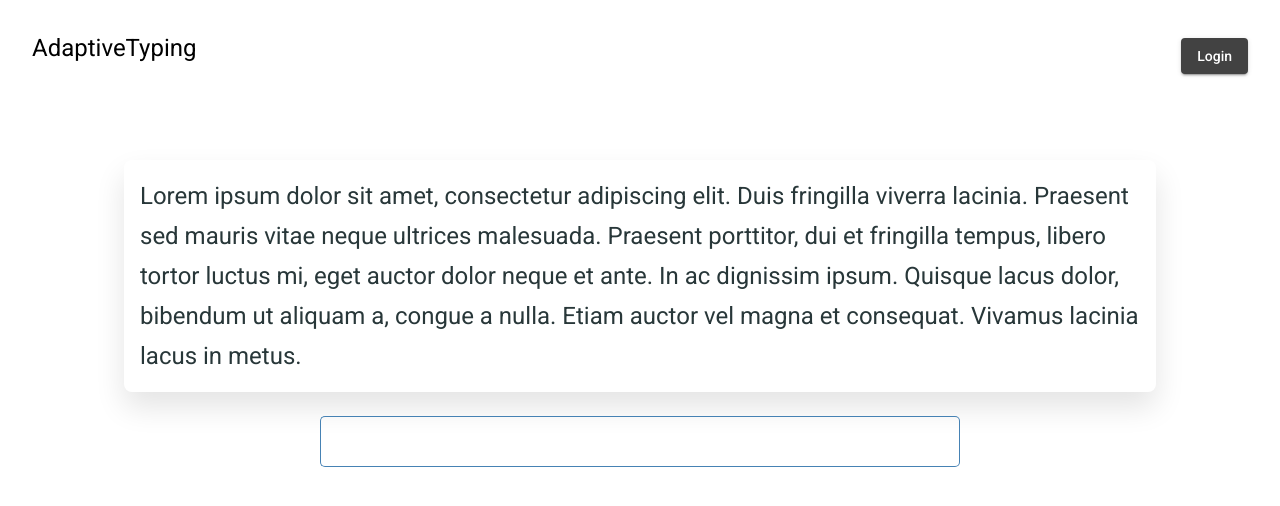
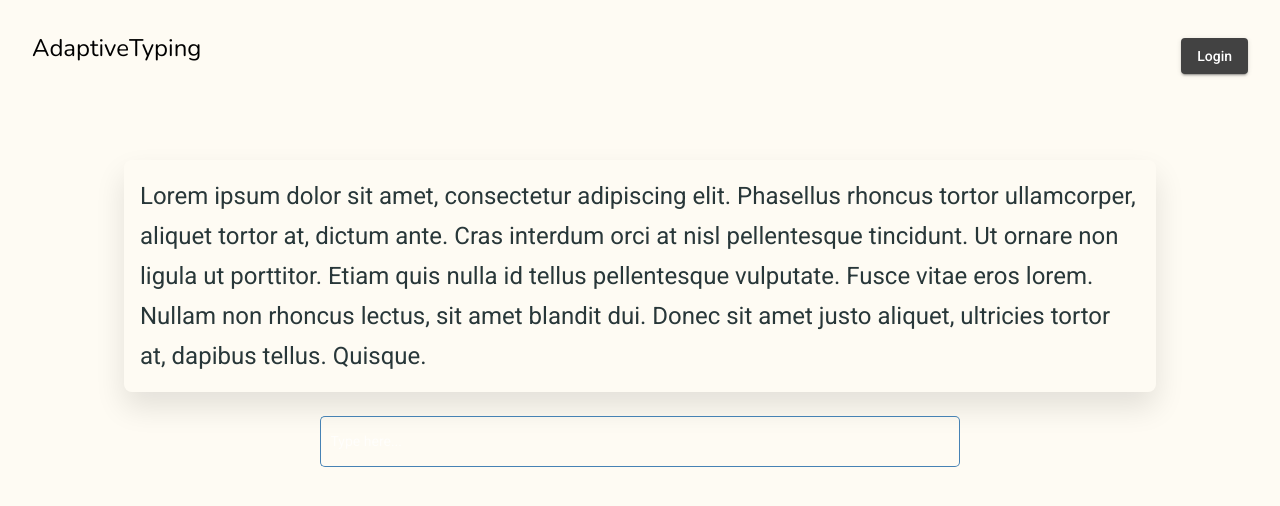
Before and after one commit to Franzeu/AdaptiveTyping, an Angular app in the folder front-end/: page / in a window 1280 px wide. Shown: the top 506 px of the page. Built offline with nearby package versions, Linux system fonts and the light colour scheme.

Commit message:
Modified CSS for header, typing text-box, and display-textbox

```diff
--- a/front-end/src/app/components/display-textbox/display-textbox.component.css
+++ b/front-end/src/app/components/display-textbox/display-textbox.component.css
@@ -14,6 +14,7 @@
     background-color: FFFFFF;
     word-wrap: break-word;
     overflow: hidden;
+    font-family: 'Roboto', "Helvetica Neue", sans-serif;
 
 
 }
--- a/front-end/src/app/components/display-textbox/display-textbox.component.ts
+++ b/front-end/src/app/components/display-textbox/display-textbox.component.ts
@@ -6,11 +6,11 @@
   styleUrls: ['./display-textbox.component.css']
 })
 export class DisplayTextboxComponent implements OnInit {
-  randomWords:string = "Lorem ipsum dolor sit amet, consectetur adipiscing elit. Duis fringilla viverra lacinia. Praesent sed mauris vitae neque ultrices malesuada. Praesent porttitor, dui et fringilla tempus, libero tortor luctus mi, eget auctor dolor neque et ante. In ac dignissim ipsum. Quisque lacus dolor, bibendum ut aliquam a, congue a nulla. Etiam auctor vel magna et consequat. Vivamus lacinia lacus in metus."
-  // the be of and a to in he have it that for they i with as not on you do but from or which one would all will there say who make when can more if
-  constructor() { }
+  randomWords:string = "Lorem ipsum dolor sit amet, consectetur adipiscing elit. Phasellus rhoncus tortor ullamcorper, aliquet tortor at, dictum ante. Cras interdum orci at nisl pellentesque tincidunt. Ut ornare non ligula ut porttitor. Etiam quis nulla id tellus pellentesque vulputate. Fusce vitae eros lorem. Nullam non rhoncus lectus, sit amet blandit dui. Donec sit amet justo aliquet, ultricies tortor at, dapibus tellus. Quisque."
+  constructor( ) { }
 
   ngOnInit(): void {
+
   }
 
 }
--- a/front-end/src/app/components/header/header.component.css
+++ b/front-end/src/app/components/header/header.component.css
@@ -1,3 +1,7 @@
+h1 {
+    font-family: 'Nunito', sans-serif;
+}
+
 header{
     display: flex;
     justify-content: space-between;
@@ -6,4 +10,6 @@
     margin-top: 2rem;
     margin-left: 2rem;
     margin-right: 2rem;
+
+
 }
--- a/front-end/src/app/components/header/header.component.html
+++ b/front-end/src/app/components/header/header.component.html
@@ -1,4 +1,6 @@
 <header>
-    <h1>{{ title }}</h1>
+    <div class="title">
+        <h1>{{ title }}</h1>
+    </div>
     <app-login-button></app-login-button>
 </header>
--- a/front-end/src/app/components/typing-textbox/typing-textbox.component.css
+++ b/front-end/src/app/components/typing-textbox/typing-textbox.component.css
@@ -1,6 +1,6 @@
 .container {
     text-align: center;
-
+    font-family: 'Roboto', "Helvetica Neue", sans-serif;
 }
 
 input {
--- a/front-end/src/app/words.service.ts
+++ b/front-end/src/app/words.service.ts
@@ -7,11 +7,10 @@
 })
 export class WordsService {
 
-  private _url: string = "http://localhost:4000/api/test"
-
   constructor(private http: HttpClient) { }
 
   getWords() {
-    return this.http.get(this._url);
+    const url = 'http://localhost:4000/api/test';
+    return this.http.get<any>(url);
   }
 }
--- a/front-end/src/index.html
+++ b/front-end/src/index.html
@@ -9,9 +9,10 @@
   <link rel="icon" type="image/png" sizes="32x32" href="assets/logo/favicon-32x32.png">
   <link rel="icon" type="image/png" sizes="16x16" href="assets/logo/favicon-16x16.png">
   <link rel="manifest" href="/site.webmanifest">
-  <link rel="preconnect" href="https://fonts.gstatic.com">
-  <link href="https://fonts.googleapis.com/css2?family=Roboto:wght@300;400;500&display=swap" rel="stylesheet">
-  <link href="https://fonts.googleapis.com/icon?family=Material+Icons" rel="stylesheet">
+  <link rel="preconnect" href="https://fonts.googleapis.com">
+  <link rel="preconnect" href="https://fonts.gstatic.com" crossorigin>
+  <link href="https://fonts.googleapis.com/css2?family=Nunito&family=Roboto:wght@300;400;500&display=swap" rel="stylesheet">
+
 </head>
 <body class="mat-typography">
   <app-root></app-root>
--- a/front-end/src/styles.css
+++ b/front-end/src/styles.css
@@ -4,7 +4,6 @@
     height: 100%;
 }
 body {
-    margin: 0;
-    font-family: Roboto, "Helvetica Neue", sans-serif;
-    background: EAF6F6;
+    margin: 0px;
+    background-color: #FEFBF3;
 }
```
Also changed, not shown: 2 other files (tests, documents, lock files or other folders).
